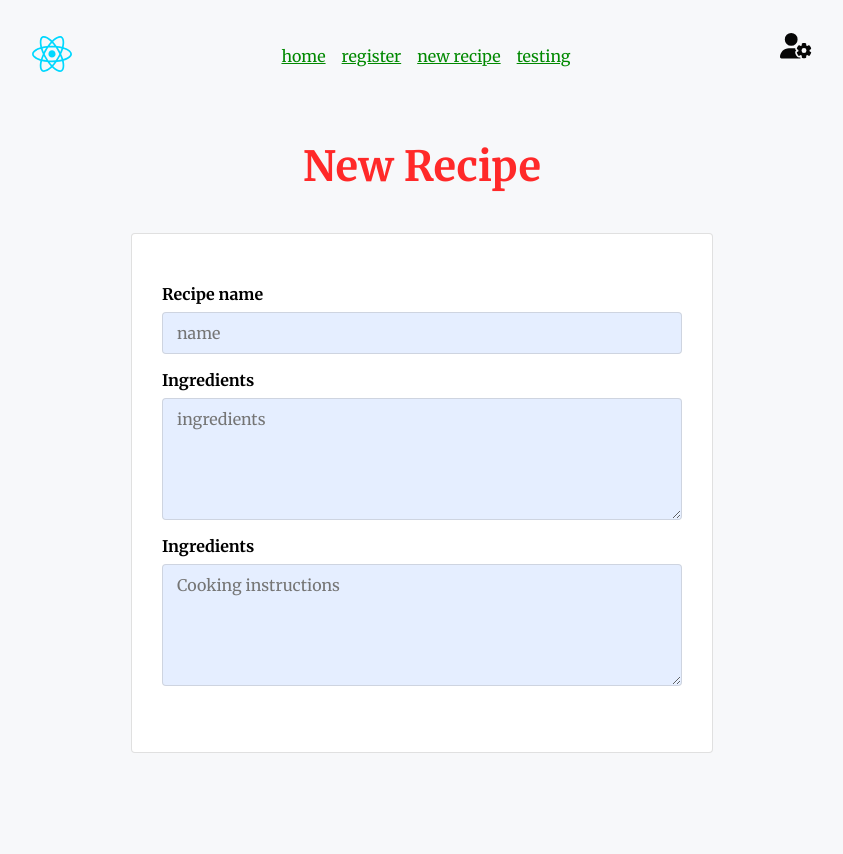
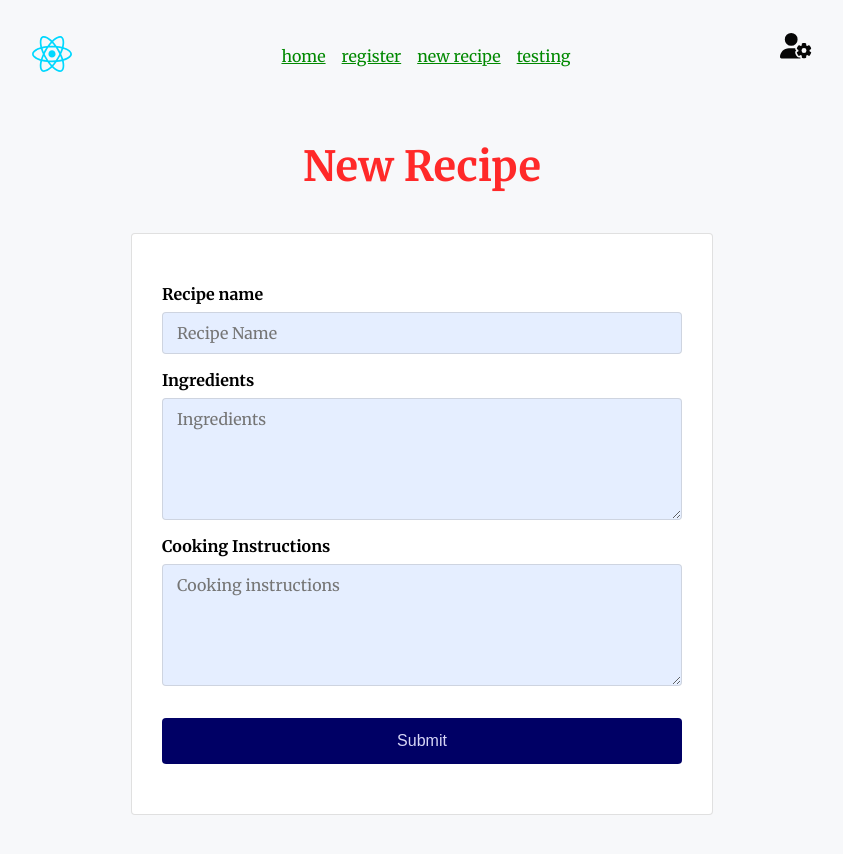
Before and after one commit to HladenRazum/vite-react-meals-frontend, a React (Vite) app: page /new-recipe in a window 1280 px wide. Shown: the top 854 px of the page, without its empty margins (218-1061 px from the left). Before the commit the page ends 833 px from the top, so only its background shows below. Built offline with nearby package versions, Linux system fonts and the light colour scheme.

Commit message:
added useForm hook to NewRecipe form

```diff
--- a/src/pages/NewRecipe/components/NewRecipeForm/NewRecipeForm.tsx
+++ b/src/pages/NewRecipe/components/NewRecipeForm/NewRecipeForm.tsx
@@ -1,35 +1,56 @@
 import { FormEvent } from "react";
+import { SubmitHandler, useForm } from "react-hook-form";
+
+type FormData = {
+   recipeName: string;
+   ingredients: string;
+   cookingInstrictions: string;
+};
 
 const NewRecipeForm: React.FC = () => {
-   const handleSubmit = (e: FormEvent) => {
-      e.preventDefault();
-      console.log(e.target);
+   const { register, handleSubmit, reset } = useForm<FormData>();
+
+   const onSubmit: SubmitHandler<FormData> = ({
+      recipeName,
+      ingredients,
+      cookingInstrictions,
+   }) => {
+      console.log({ recipeName, ingredients, cookingInstrictions });
+      reset();
    };
 
    return (
-      <form className="form wide">
+      <form className="form wide" onSubmit={handleSubmit(onSubmit)}>
          <div className="formGroup">
-            <label htmlFor="name">Recipe name</label>
-            <input type="text" id="name" placeholder="name" />
+            <label htmlFor="recipe-name">Recipe name</label>
+            <input
+               type="text"
+               id="recipe-name"
+               placeholder="Recipe Name"
+               {...register("recipeName")}
+            />
          </div>
          <div className="formGroup">
             <label htmlFor="ingredients">Ingredients</label>
             <textarea
                id="ingredients"
-               placeholder="ingredients"
+               placeholder="Ingredients"
                className="non-resizable-x"
                rows={5}
+               {...register("ingredients")}
             />
          </div>
          <div className="formGroup">
-            <label htmlFor="cooking-instructions">Ingredients</label>
+            <label htmlFor="cooking-instructions">Cooking Instructions</label>
             <textarea
                id="cooking-instructions"
                placeholder="Cooking instructions"
                className="non-resizable-x"
                rows={5}
+               {...register("cookingInstrictions")}
             />
          </div>
+         <button type="submit">Submit</button>
       </form>
    );
 };
```
